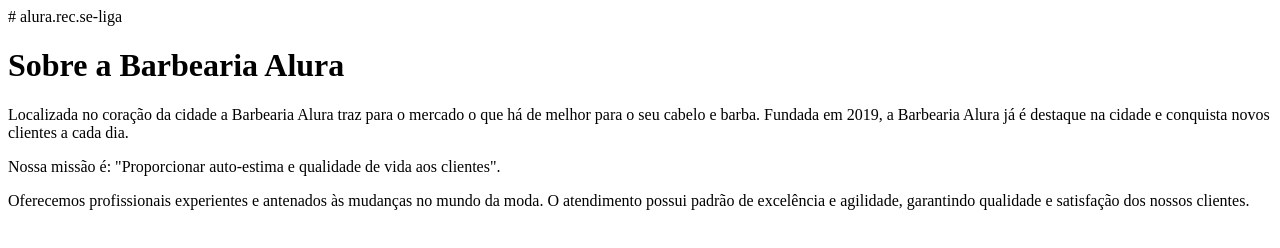
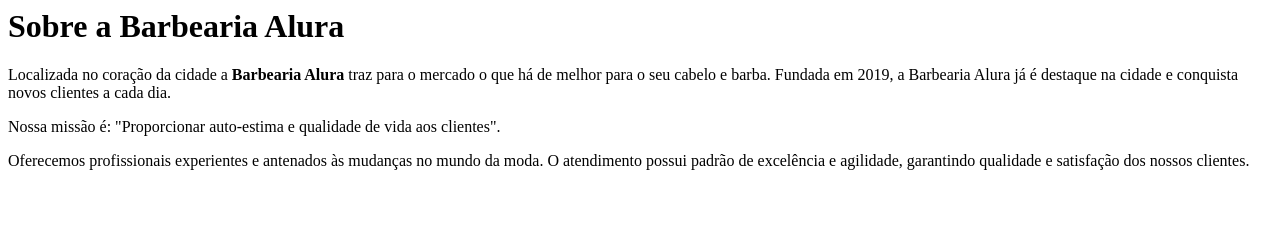
Before and after one commit to Sarah-szymanski21/alura.rec.se-liga, a plain HTML site: page index.html in a window 1280 px wide. Drawn offline with Linux system fonts and the light colour scheme.

Commit message:
Update index.html

```diff
--- a/index.html
+++ b/index.html
@@ -1,7 +1,7 @@
-# alura.rec.se-liga
+
 <h1> Sobre a Barbearia Alura</h1>
 
-<p>Localizada no coração da cidade a Barbearia Alura traz para o mercado o que há de melhor para o seu cabelo e barba.
+<p>Localizada no coração da cidade a <strong>Barbearia Alura</strong> traz para o mercado o que há de melhor para o seu cabelo e barba.
 Fundada em 2019, a Barbearia Alura já é destaque na cidade e conquista novos clientes a cada dia.</p>
 
 <p>Nossa missão é: "Proporcionar auto-estima e qualidade de vida aos clientes".</p>
```
